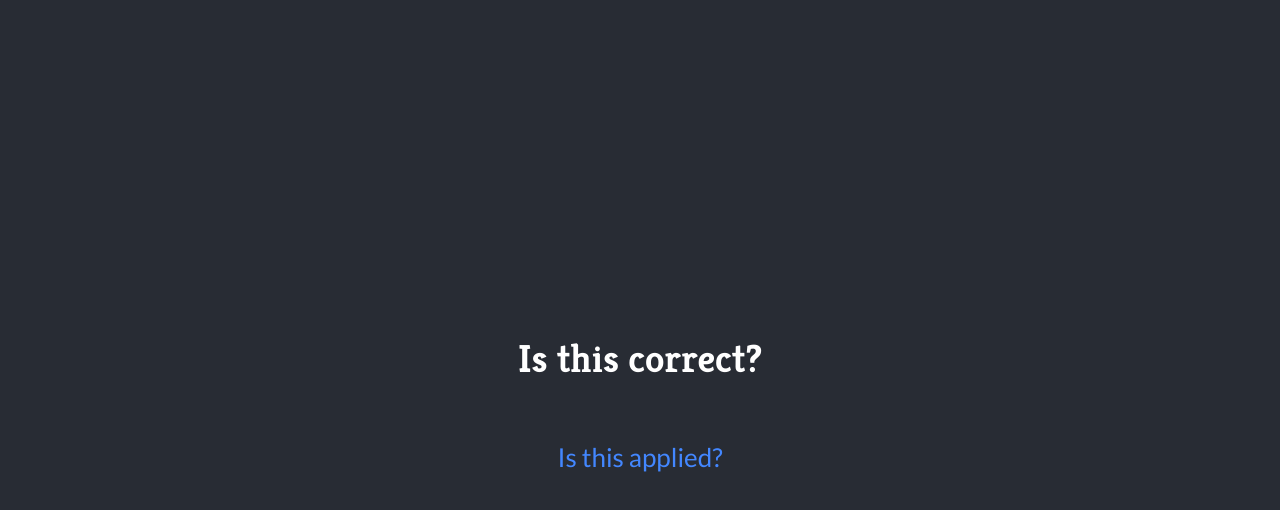
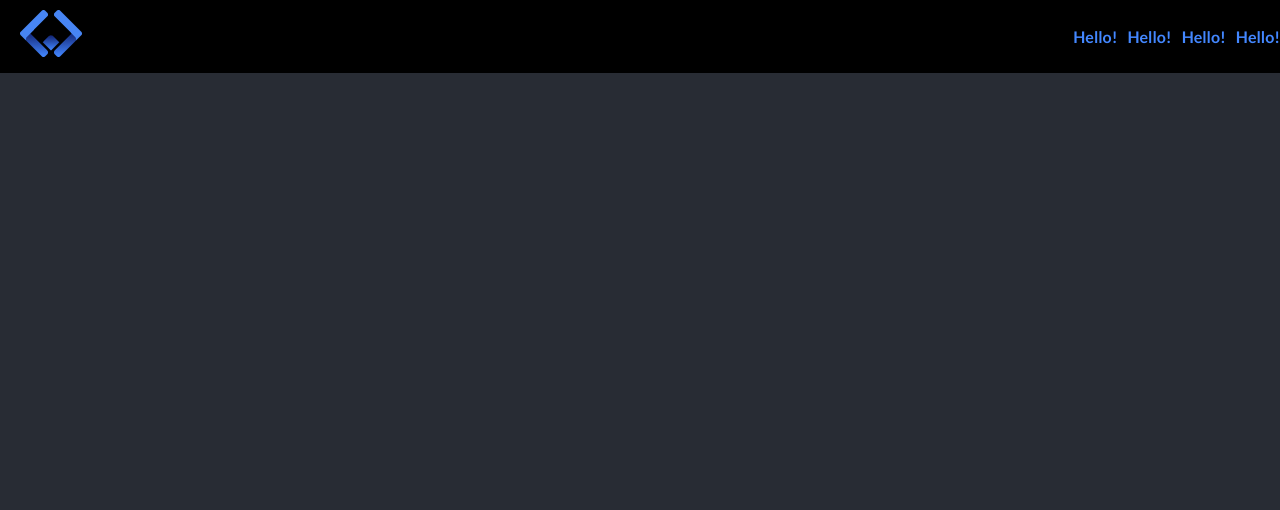
Before and after one commit to WillCBurroughs/personal_website, a React (Create React App) app in the folder personal_website/: page / in a window 1280 px wide. Shown: the top 510 px of the page. Built offline with nearby package versions, Linux system fonts and the light colour scheme; a web font is replaced by a local one.

Commit message:
Adding first version of designed header

```diff
--- a/personal_website/src/App.js
+++ b/personal_website/src/App.js
@@ -1,12 +1,20 @@
 import logo from './logo.svg';
+import LogoImage from './components/atoms/LogoImage';
+import LogoHeader from './components/atoms/LogoHeader';
+import NavBarDesktop from './components/molecules/NavBarDesktop';
 import './App.css';
 
 function App() {
   return (
     <div className="App">
       <header className="App-header">
+      <NavBarDesktop/>
+
+      {/* <LogoHeader headerText="Hello!" />
+      <LogoImage />
+
           <h2> Is this correct? </h2>
-          <p className={"navH"}> Is this applied? </p>
+          <p className={"navH"}> Is this applied? </p> */}
       </header>
     </div>
   );
--- /dev/null
+++ b/personal_website/src/components/atoms/LogoHeader.js
@@ -0,0 +1,7 @@
+import '../../App.css';
+
+function LogoHeader(props) {
+    return <h2 className="navH">{props.headerText}</h2>;
+}
+
+export default LogoHeader;
--- /dev/null
+++ b/personal_website/src/components/atoms/LogoImage.js
@@ -0,0 +1,10 @@
+import logo from '../../images/logo.png'
+import '../../App.css'
+
+function LogoImage() {
+  return (
+    <img src = {logo}/>
+  );
+}
+
+export default LogoImage;
--- /dev/null
+++ b/personal_website/src/components/molecules/NavBarDesktop.js
@@ -0,0 +1,19 @@
+import '../../App.css';
+import LogoHeader from '../atoms/LogoHeader';
+import LogoImage from '../atoms/LogoImage';
+
+function NavBarDesktop(props) {
+    return <>
+        <div className="inlineContainer">
+            <div className="logoContainer">
+                <LogoImage />
+            </div>
+            <LogoHeader headerText="Hello!" />
+            <LogoHeader headerText="Hello!" />
+            <LogoHeader headerText="Hello!" />
+            <LogoHeader headerText="Hello!" />
+        </div>
+    </>
+}
+
+export default NavBarDesktop;
--- a/personal_website/src/index.css
+++ b/personal_website/src/index.css
@@ -19,5 +19,23 @@ h1, h2, h3 {
 
 .navH {
     font-family: "Lato", sans-serif;
+    font-size: 16px;
     color: rgba(67, 135, 255, 1);
 }
+
+.inlineContainer {
+    display: flex;
+    align-items: center;
+    gap: 10px;
+    width: 100%;
+    position: fixed;
+    top: 0;
+    background-color: #000;
+    z-index: 1000;
+    padding: 10px 0;
+}
+
+.logoContainer {
+    margin-right: auto;
+    margin-left: 20px;
+}
```
Also changed, not shown: personal_website/src/images/logo.png (added). Lines whose indentation alone changed are shown as unchanged.
